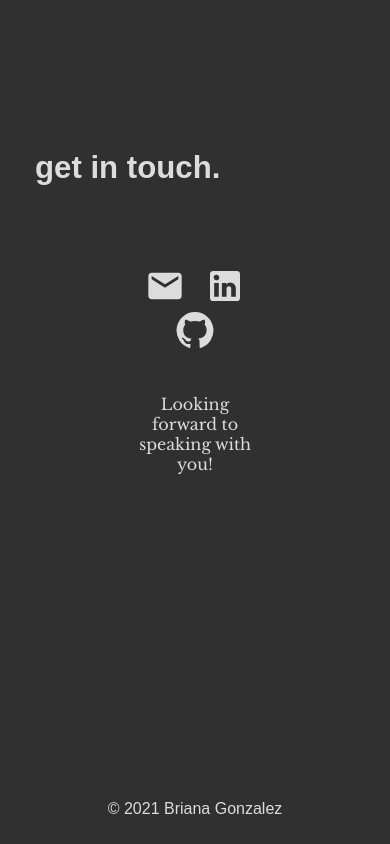
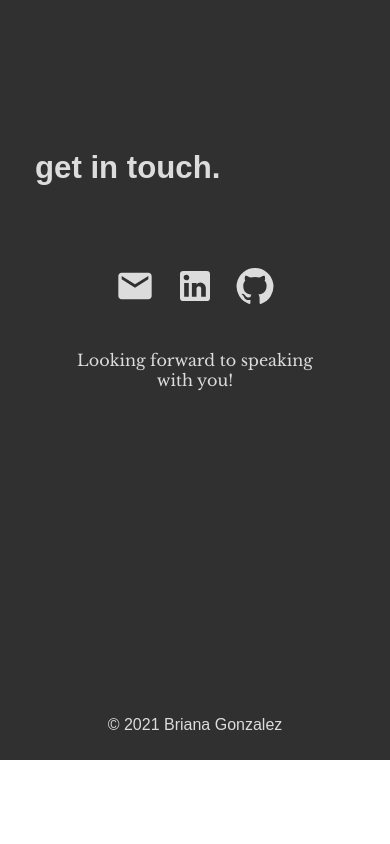
Before and after one commit to Bri-Gonzalez/Portfolio, a React (Create React App) app in the folder client/: page / in a window 390 px wide. Shown: the part 3884-4728 px from the top of the page. After the commit the page ends 4644 px from the top, so only its background shows below. Built offline with nearby package versions, Linux system fonts and the light colour scheme; a web font is replaced by a local one.

Commit message:
media query contact

```diff
--- a/client/src/screens/Contact/Contact.css
+++ b/client/src/screens/Contact/Contact.css
@@ -38,3 +38,13 @@
   font-size: clamp(16px, 2vw, 25px);
   margin: 0;
 }
+
+@media screen and (max-width: 590px) {
+  .contact-details {
+    padding: 0 10px 200px 10px;
+  }
+
+  .contact-text p {
+    padding: 0 30px;
+  }
+}
```
